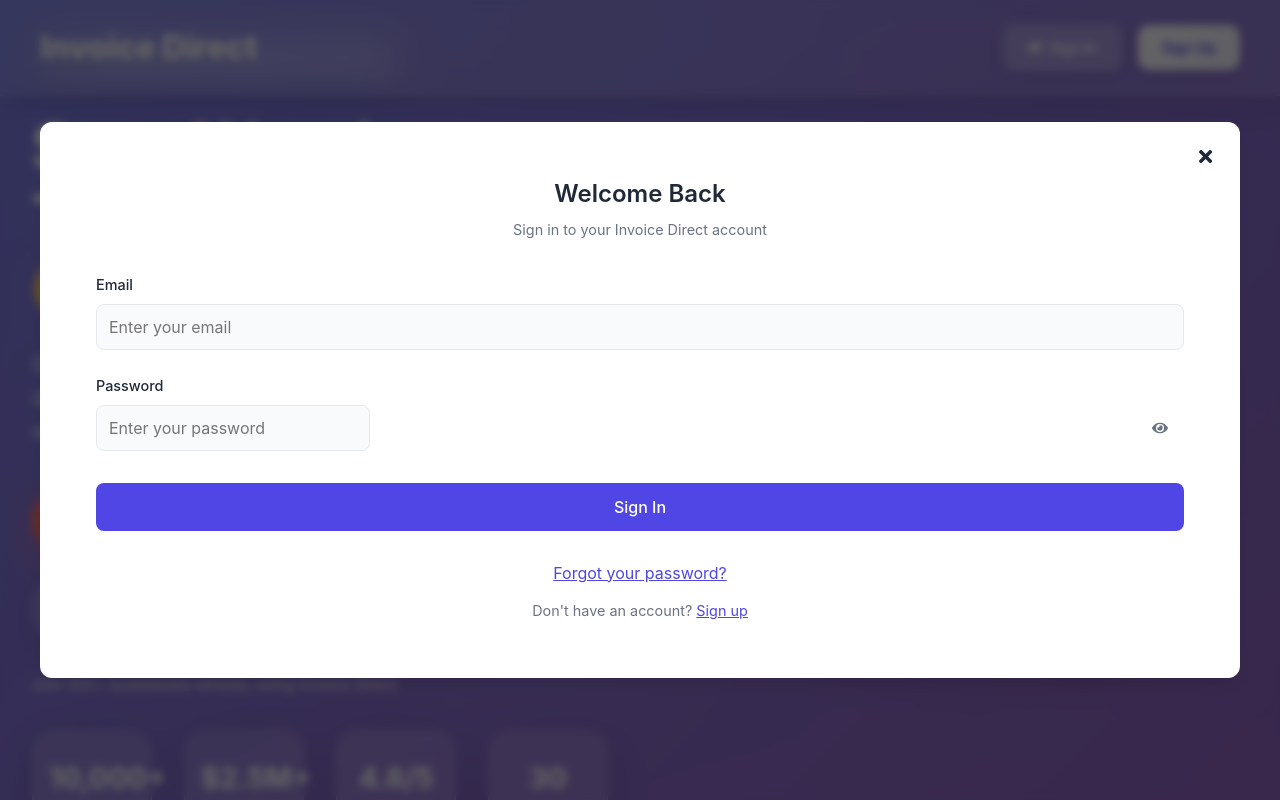
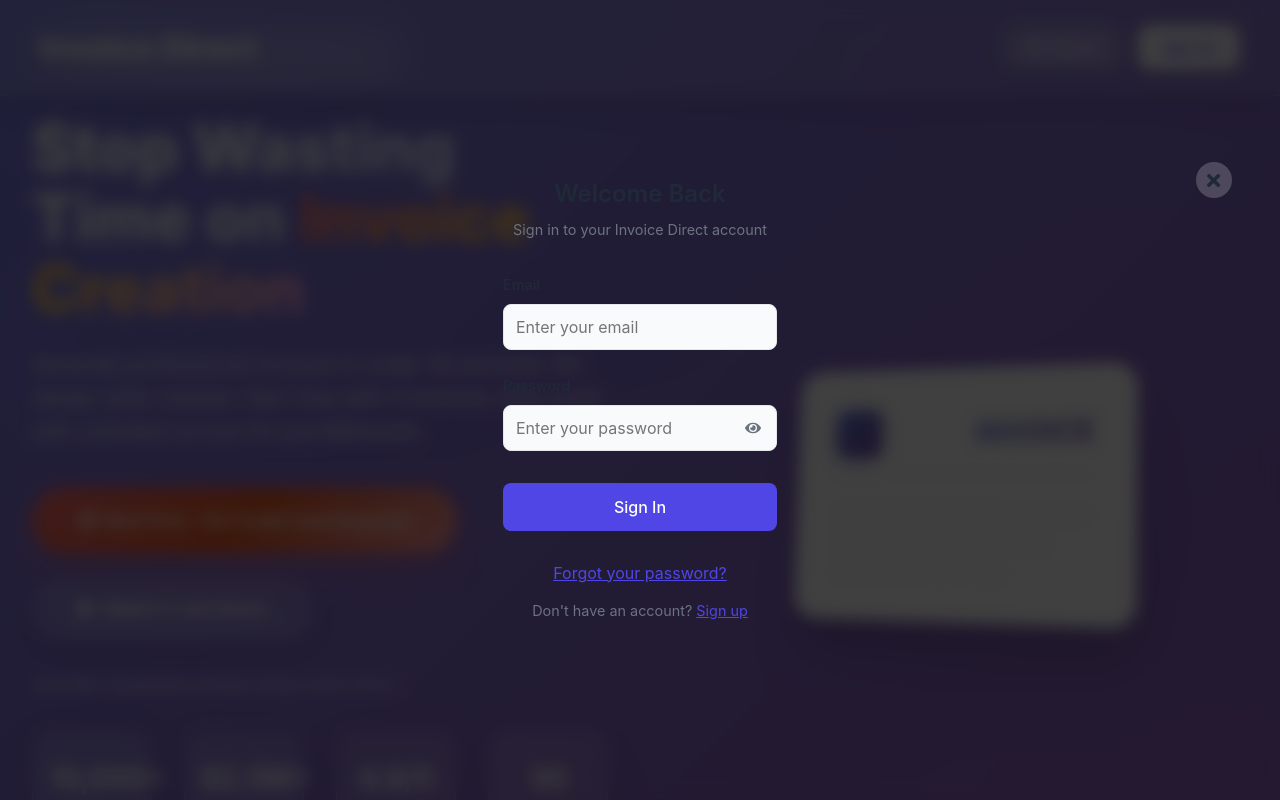
Before and after one commit to Pixelprosolutions/invoice-direct, a React (Vite) app: page / in a window 1280 px wide. Both pictures are taken after a click on the button "Sign In". Shown: the top 800 px of the page. Built offline with nearby package versions, Linux system fonts and the light colour scheme; no server answers.

Commit message:
Center dashboard card and make it sleeker

```diff
--- a/src/components/Modal.module.css
+++ b/src/components/Modal.module.css
@@ -4,32 +4,39 @@
   left: 0;
   right: 0;
   bottom: 0;
-  background-color: rgba(0, 0, 0, 0.6);
-  backdrop-filter: blur(4px);
+  background-color: rgba(0, 0, 0, 0.75);
+  backdrop-filter: blur(8px);
   display: flex;
   align-items: center;
   justify-content: center;
   z-index: 1000;
-  padding: 1rem;
+  padding: 2rem;
   animation: fadeIn 0.3s ease-out;
 }
 
 .modalContainer {
-  background-color: var(--background-color);
-  border-radius: 12px;
-  box-shadow: 0 10px 25px -5px rgba(0, 0, 0, 0.1), 0 10px 10px -5px rgba(0, 0, 0, 0.04);
+  background-color: transparent;
+  border-radius: 24px;
+  box-shadow: none;
   width: 100%;
-  max-width: 1200px;
+  max-width: 1400px;
   max-height: 90vh;
   overflow: hidden;
   position: relative;
   animation: slideUp 0.3s ease-out;
+  display: flex;
+  align-items: center;
+  justify-content: center;
 }
 
 .modalContent {
   overflow-y: auto;
   max-height: 90vh;
-  padding: 1.5rem;
+  padding: 0;
+  display: flex;
+  align-items: center;
+  justify-content: center;
+  width: 100%;
 }
 
 .closeButton {
--- a/src/components/UserDashboard.module.css
+++ b/src/components/UserDashboard.module.css
@@ -1,11 +1,13 @@
 .dashboard {
-  background: white;
-  border-radius: 12px;
-  padding: 1.5rem;
-  max-width: 500px;
+  background: #ffffff;
+  border-radius: 24px;
+  padding: 3rem;
+  max-width: 1000px;
   width: 100%;
-  box-shadow: 0 4px 6px -1px rgba(0, 0, 0, 0.1), 0 2px 4px -1px rgba(0, 0, 0, 0.06);
-  border: 1px solid #e2e8f0;
+  box-shadow: 0 25px 50px -12px rgba(0, 0, 0, 0.25);
+  border: none;
+  position: relative;
+  margin: 0 auto;
 }
 
 .header {
```
